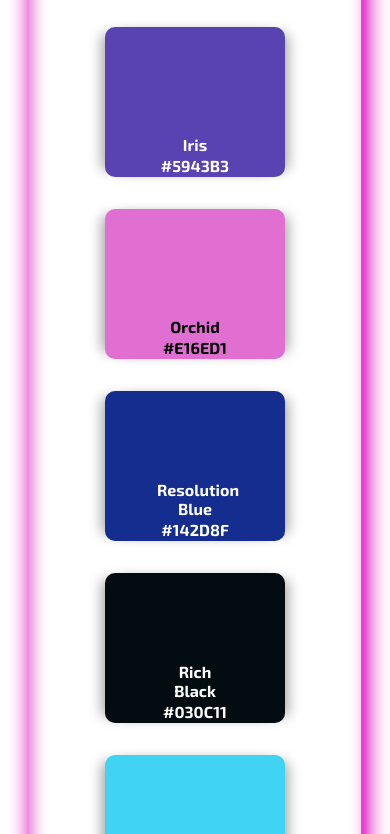
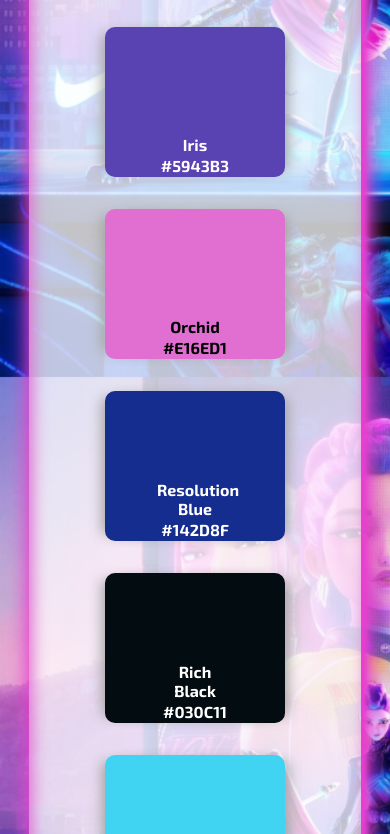
Before and after one commit to JoannaMathes/Kpop-Site-StyleGuide, a plain HTML site: page index.html in a window 390 px wide. Shown: the part 467-1301 px from the top of the page. Drawn offline with Linux system fonts and the light colour scheme.

Commit message:
adjusting background for mobile

```diff
--- a/styles/styles.css
+++ b/styles/styles.css
@@ -151,7 +151,7 @@ footer {
 
 @media screen and (max-width: 725px) {
     body {
-        background-size: contain;
+        background-attachment: fixed;
     }
     h1 {
        font-size: 2.2rem;
```
